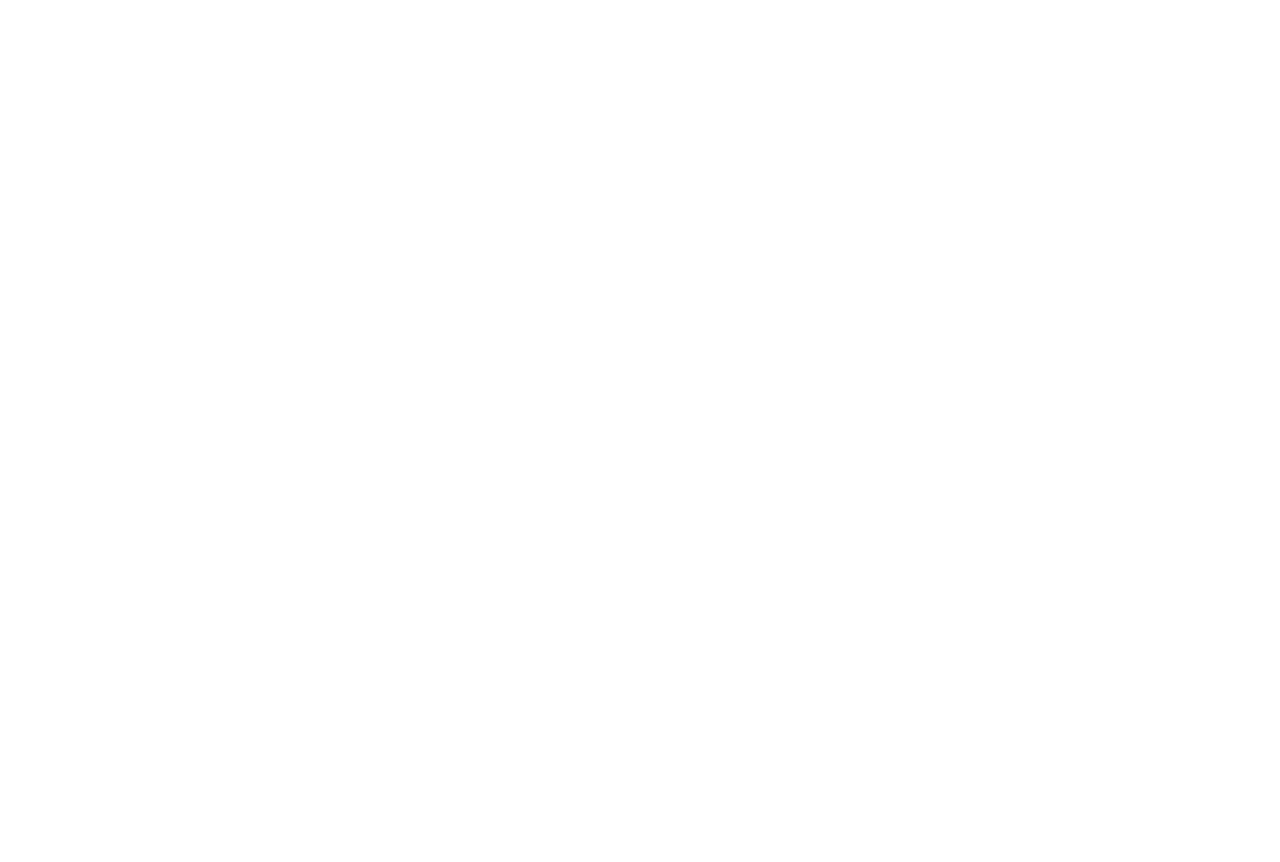
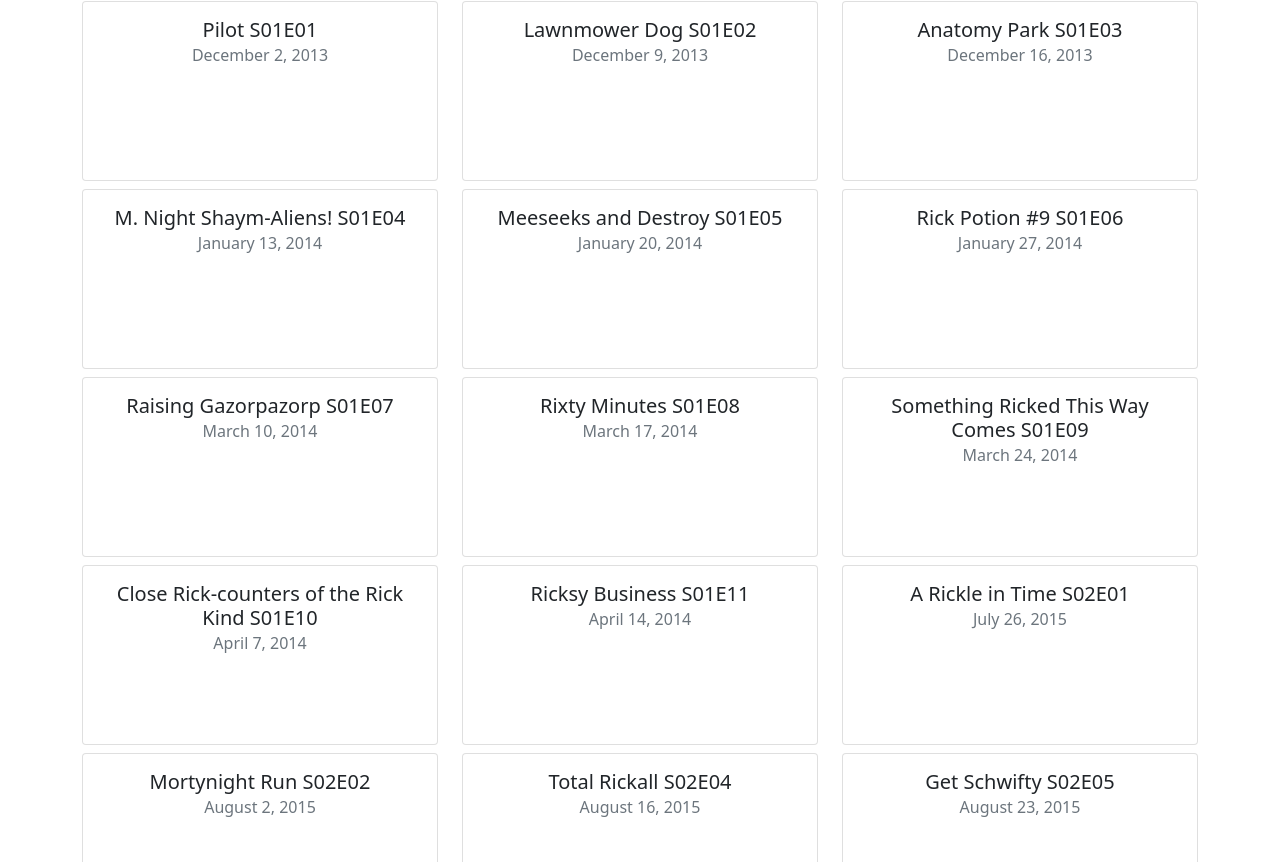
Before and after one commit to Kettengeschwindigkeit/App, a React (Create React App) app: page / in a window 1280 px wide. Shown: the part 378-1240 px from the top of the page. Before the commit the page ends 800 px from the top, so only its background shows below. Built offline with nearby package versions, Linux system fonts and the light colour scheme.

Commit message:
pagination, intro

```diff
--- a/src/App.js
+++ b/src/App.js
@@ -1,10 +1,12 @@
 import './App.css';
+import EpisodesList from './components/episodesList';
 import Page from './components/page';
 
 function App() {
   return (
     <div className='App'>
       <Page />
+      <EpisodesList />
     </div>
   )
 }
--- /dev/null
+++ b/src/components/episode.jsx
@@ -0,0 +1,21 @@
+import React from "react"
+
+const Episode = (props) => {
+    const { name, airDate, episode } = props                        // const name = props.name; const airDate = props.airDate; const episode = props.episode
+    return (
+        <div className="col-4 mb-2">
+            <div className="card" style={{ height: "180px" }}>
+                <div className="card-body">
+                    <h5 className="card-title">
+                        {name} {episode}
+                    </h5>
+                    <h6 className="card-subtitle mb-2 text-muted">
+                        {airDate}
+                    </h6>
+                </div>
+            </div>
+        </div>
+    )
+}
+
+export default Episode
--- /dev/null
+++ b/src/components/episodesList.jsx
@@ -0,0 +1,17 @@
+import React from "react"
+import { episodes } from "../fakeStorage/episodes"
+import Episode from "./episode"
+
+const EpisodesList = () => {
+    return (
+        <div className="container">
+            <div className="row">
+                {episodes.map(episode => (
+                   <Episode key={episode.id} {...episode} />
+                ))}
+            </div>
+        </div>
+    )
+}
+
+export default EpisodesList
--- /dev/null
+++ b/src/fakeStorage/episodes.js
@@ -0,0 +1,137 @@
+
+export const episodes = [
+    {
+      id: 1,
+      name: "Pilot",
+      airDate: "December 2, 2013",
+      episode: "S01E01",
+      created: "2017-11-10T12:56:33.798Z",
+    },
+    {
+      id: 2,
+      name: "Lawnmower Dog",
+      airDate: "December 9, 2013",
+      episode: "S01E02",
+      created: "2017-11-10T12:56:33.916Z",
+    },
+    {
+      id: 3,
+      name: "Anatomy Park",
+      airDate: "December 16, 2013",
+      episode: "S01E03",
+      created: "2017-11-10T12:56:34.022Z",
+    },
+    {
+      id: 4,
+      name: "M. Night Shaym-Aliens!",
+      airDate: "January 13, 2014",
+      episode: "S01E04",
+      created: "2017-11-10T12:56:34.129Z",
+    },
+    {
+      id: 5,
+      name: "Meeseeks and Destroy",
+      airDate: "January 20, 2014",
+      episode: "S01E05",
+      created: "2017-11-10T12:56:34.236Z",
+    },
+    {
+      id: 6,
+      name: "Rick Potion #9",
+      airDate: "January 27, 2014",
+      episode: "S01E06",
+      created: "2017-11-10T12:56:34.339Z",
+    },
+    {
+      id: 7,
+      name: "Raising Gazorpazorp",
+      airDate: "March 10, 2014",
+      episode: "S01E07",
+      created: "2017-11-10T12:56:34.441Z",
+    },
+    {
+      id: 8,
+      name: "Rixty Minutes",
+      airDate: "March 17, 2014",
+      episode: "S01E08",
+      url: "https://rickandmortyapi.com/api/episode/8",
+      created: "2017-11-10T12:56:34.543Z",
+    },
+    {
+      id: 9,
+      name: "Something Ricked This Way Comes",
+      airDate: "March 24, 2014",
+      episode: "S01E09",
+      created: "2017-11-10T12:56:34.645Z",
+    },
+    {
+      id: 10,
+      name: "Close Rick-counters of the Rick Kind",
+      airDate: "April 7, 2014",
+      episode: "S01E10",
+      created: "2017-11-10T12:56:34.747Z",
+    },
+    {
+      id: 11,
+      name: "Ricksy Business",
+      airDate: "April 14, 2014",
+      episode: "S01E11",
+      created: "2017-11-10T12:56:34.850Z",
+    },
+    {
+      id: 12,
+      name: "A Rickle in Time",
+      airDate: "July 26, 2015",
+      episode: "S02E01",
+      created: "2017-11-10T12:56:34.953Z",
+    },
+    {
+      id: 13,
+      name: "Mortynight Run",
+      airDate: "August 2, 2015",
+      episode: "S02E02",
+      created: "2017-11-10T12:56:35.158Z",
+    },
+    {
+      id: 15,
+      name: "Total Rickall",
+      airDate: "August 16, 2015",
+      episode: "S02E04",
+      created: "2017-11-10T12:56:35.261Z",
+    },
+    {
+      id: 16,
+      name: "Get Schwifty",
+      airDate: "August 23, 2015",
+      episode: "S02E05",
+      created: "2017-11-10T12:56:35.364Z",
+    },
+    {
+      id: 17,
+      name: "The Ricks Must Be Crazy",
+      airDate: "August 30, 2015",
+      episode: "S02E06",
+      created: "2017-11-10T12:56:35.467Z",
+    },
+    {
+      id: 18,
+      name: "Big Trouble in Little Sanchez",
+      airDate: "September 13, 2015",
+      episode: "S02E07",
+      created: "2017-11-10T12:56:35.569Z",
+    },
+    {
+      id: 19,
+      name: "Interdimensional Cable 2: Tempting Fate",
+      airDate: "September 20, 2015",
+      episode: "S02E08",
+      created: "2017-11-10T12:56:35.669Z",
+    },
+    {
+      id: 20,
+      name: "Look Who's Purging Now",
+      airDate: "September 27, 2015",
+      episode: "S02E09",
+      created: "2017-11-10T12:56:35.772Z",
+    },
+  ]
```
